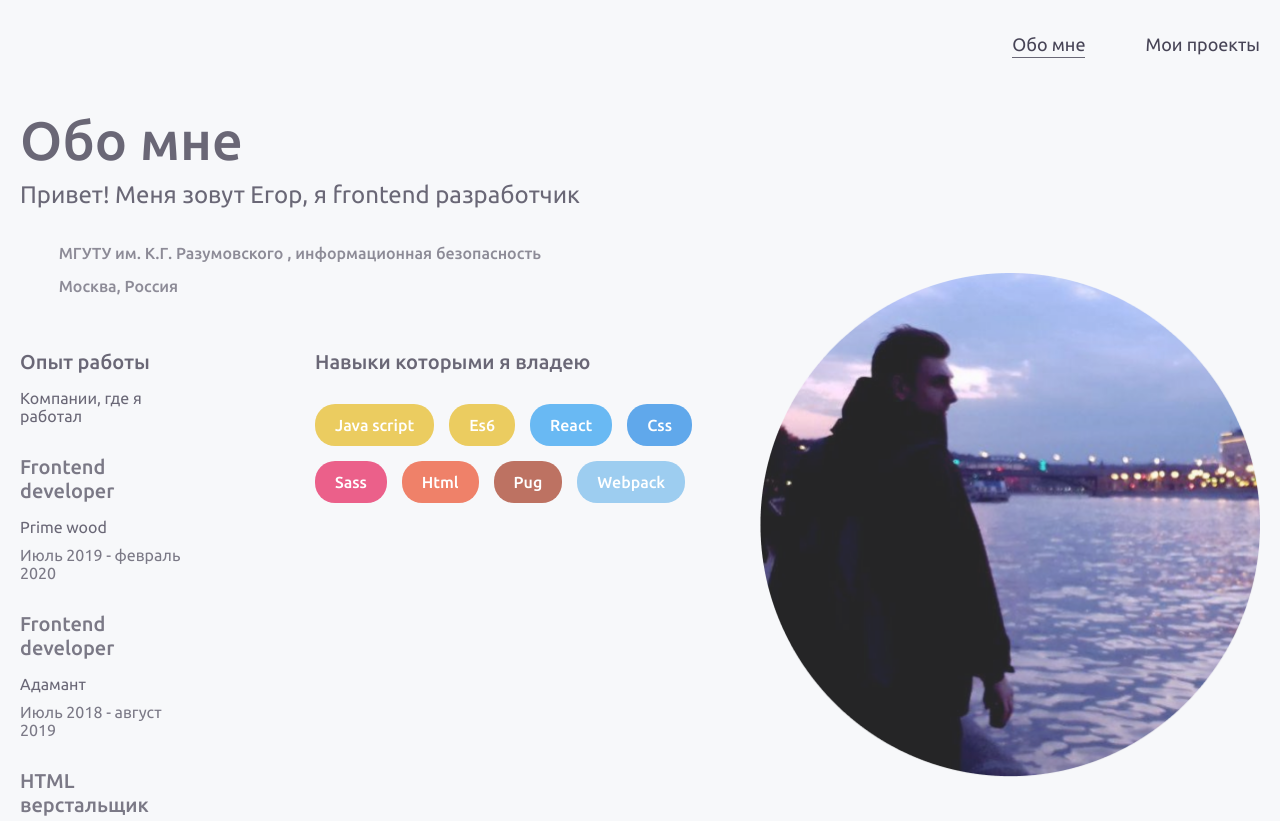
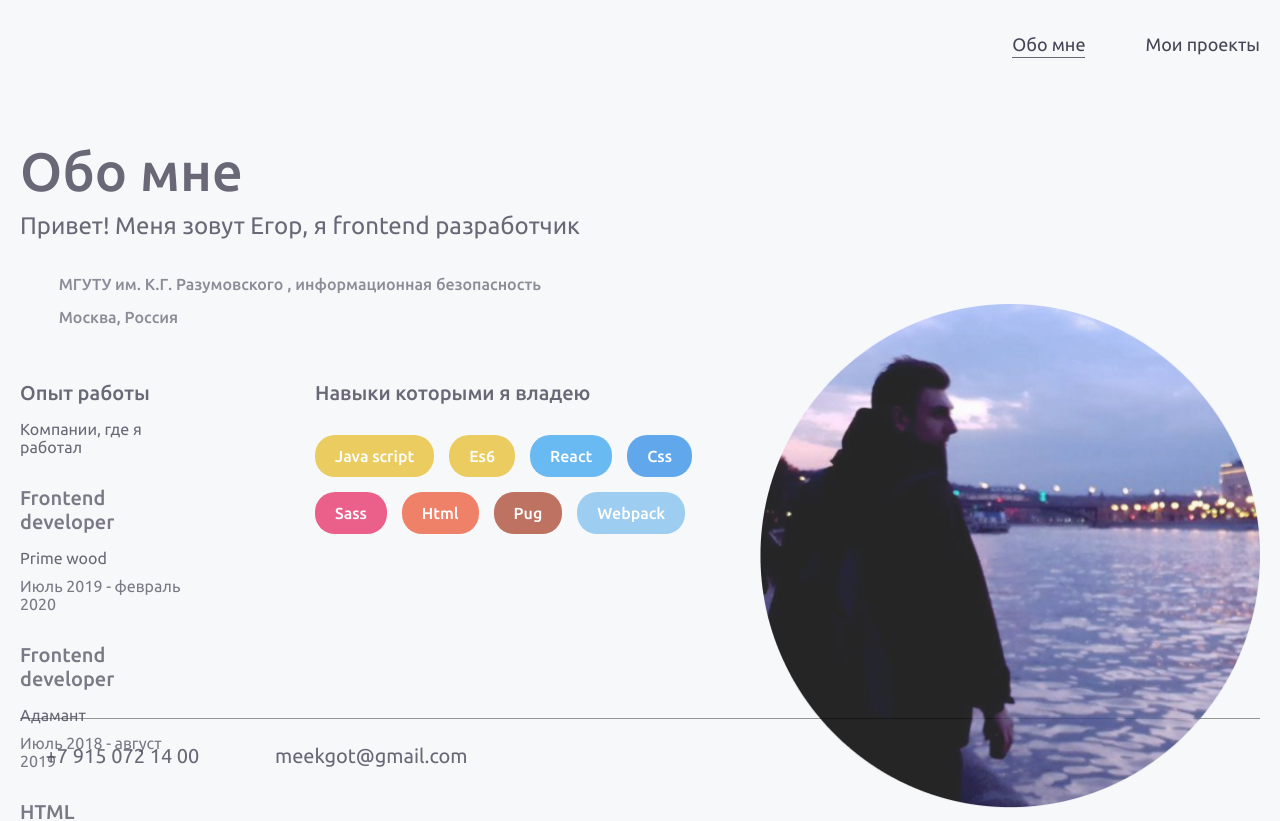
Before and after one commit to WhiteRow/portfolio-page, a React app: page /#/ in a window 1280 px wide. Shown: the top 821 px of the page. Built offline with nearby package versions, Linux system fonts and the light colour scheme; a web font is replaced by a local one.

Commit message:
feat - added animation for routes

```diff
--- a/package.json
+++ b/package.json
@@ -47,6 +47,7 @@
 	"dependencies": {
 		"react": "^16.13.1",
 		"react-dom": "^16.13.1",
-		"react-router-dom": "^5.2.0"
+		"react-router-dom": "^5.2.0",
+		"react-transition-group": "^4.4.1"
 	}
 }
--- a/src/js/App.jsx
+++ b/src/js/App.jsx
@@ -1,46 +1,33 @@
-import React from 'react'
+import React from 'react';
 
 import Header from './components/Header';
 import Footer from './components/Footer';
 import Routes from './components/Routes';
 
+import AboutMe from './pages/AboutMe';
+import MyProjects from './pages/MyProjects';
 
 export default function App() {
     const socialMedias = [
-        {
-            id: 1,
-            name: 'linkedin',
-            link: ''
-        },
-        {
-            id: 2,
-            name: 'telegram',
-            link: ''
-        },
-        {
-            id: 3,
-            name: 'github',
-            link: ''
-        },
+        { id: 1, name: 'linkedin', link: '' },
+        { id: 2, name: 'telegram', link: '' },
+        { id: 3, name: 'github', link: '' },
     ];
 
     const menuLinks = [
-        {
-            id: 1,
-            name: 'Обо мне',
-            link: '/'
-        },
-        {
-            id: 2,
-            name: 'Мои проекты',
-            link: '/myprojects'
-        }
+        { id: 1, name: 'Обо мне', link: '/' },
+        { id: 2, name: 'Мои проекты', link: '/myprojects' }
+    ]
+
+    const routes = [
+        { path: '/', Component: AboutMe },
+        { path: '/myprojects', Component: MyProjects }
     ]
 
     return (
         <div className="container">
             <Header  socialMedias = { socialMedias } menuLinks = {menuLinks} />
-            <Routes />
+            <Routes routes = { routes } />
             <Footer />
         </div>
     )
--- a/src/js/components/Routes.jsx
+++ b/src/js/components/Routes.jsx
@@ -1,14 +1,29 @@
 import React from 'react'
-import { Switch, Route } from 'react-router-dom'
+import { Route } from 'react-router-dom';
+import { CSSTransition } from 'react-transition-group';
 
-import AboutMe from '../pages/AboutMe';
-import MyProjects from '../pages/MyProjects';
-
-export default function Routes() {
+export default function Routes({ routes }) {
     return (
-        <Switch>
-            <Route exact  path='/' component={AboutMe} />
-            <Route path='/myprojects' component={MyProjects} />
-        </Switch>
+        <div>
+            {
+                routes.map(({path, Component}) => (
+                    <Route key={path} exact path={ path }>
+                        {({ match }) => (
+                            <CSSTransition
+                                in={match !== null}
+                                timeout={300}
+                                classNames="page"
+                                mountOnEnter
+                                unmountOnExit
+                            >
+                                <div className="page">
+                                    <Component />
+                                </div>
+                            </CSSTransition>
+                        )}
+                    </Route>
+                ))
+            }
+        </div>
     )
 }
--- a/src/js/pages/AboutMe.jsx
+++ b/src/js/pages/AboutMe.jsx
@@ -1,7 +1,7 @@
+import React from 'react';
+
 import '../../scss/pages/aboutMe.scss';
 import avatar from '../../assets/images/about-me-image.png';
-
-import React from 'react';
 
 import Exp from '../components/Exp';
 import Skills from '../components/Skills';
--- a/src/js/pages/MyProjects.jsx
+++ b/src/js/pages/MyProjects.jsx
@@ -1,9 +1,9 @@
+import React from 'react'
+
 import '../../scss/pages/myProjects.scss';
 
 import craftedImage from '../../assets/images/crafted-project-image.png';
 import huaweiImage from '../../assets/images/huawei-project-image.png';
-
-import React from 'react'
 
 export default function MyProjects() {
     return (
--- a/src/scss/rules/_layout.scss
+++ b/src/scss/rules/_layout.scss
@@ -9,6 +9,8 @@
     display: flex;
     flex-direction: column;
     justify-content: space-between;
+
+    position: relative;
 }
 
 .section {
@@ -66,3 +68,35 @@
         transition: 0.2s ease-in-out;
     }
 }
+
+.page {
+    width: 100%;
+    padding: 0 20px;
+    margin-top: 50px;
+
+    position: absolute;
+    top: 5%;
+    left: 0;
+
+    &-enter {
+        opacity: 0;
+        transform: scale(1.1);
+
+        &-active {
+            opacity: 1;
+            transform: scale(1);
+            transition: opacity 300ms, transform 300ms;
+        }
+    }
+
+    &-exit {
+        opacity: 1;
+        transform: scale(1);
+
+        &-active {
+            opacity: 0;
+            transform: scale(0.9);
+            transition: opacity 300ms, transform 300ms;
+        }
+    }
+}
```
